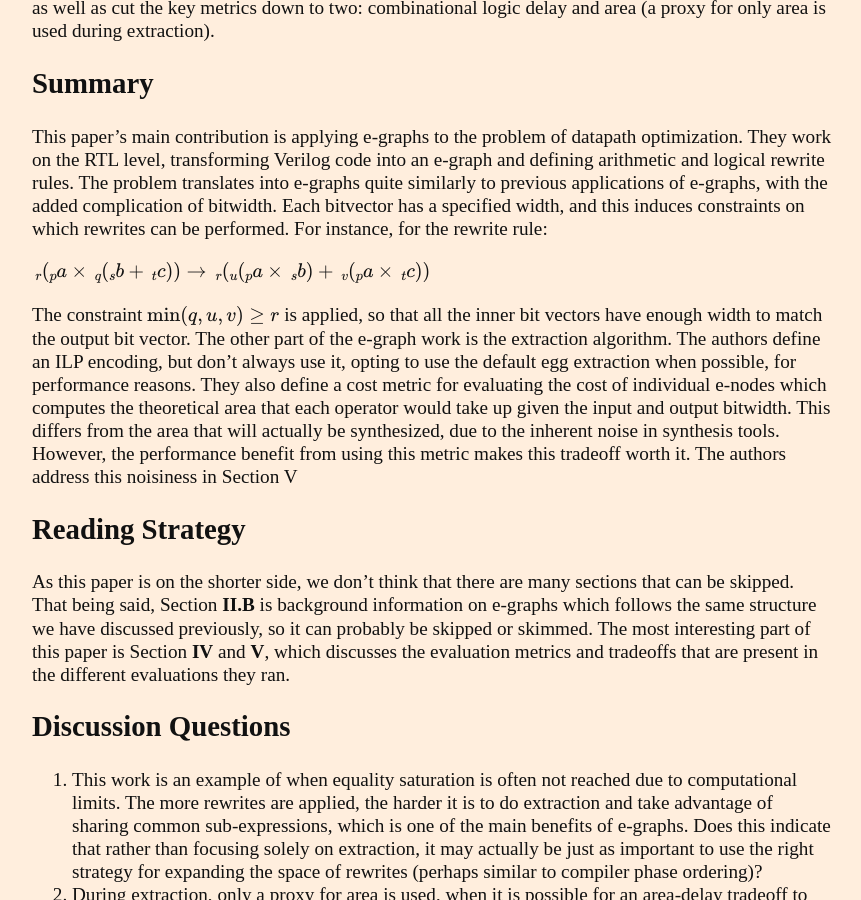
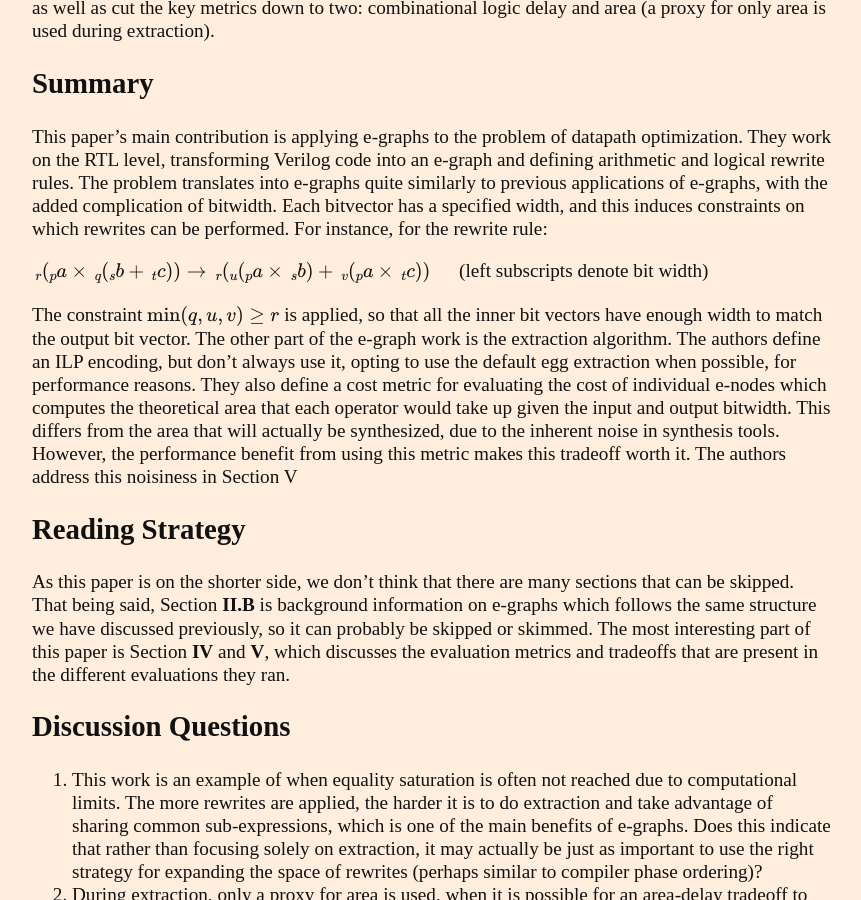
Before and after one commit to mwillsey/cs294-260-sp24, a Jekyll site: the page built from _posts/2024-03-11-egraphs-datapath.md, in a window 1280 px wide and 900 px high, scrolled down 703 px. Shown: the whole window, without its empty margins (208-1069 px from the left). Built offline with Jekyll 4.4.1, drawn with Linux system fonts in a browser that asks for light colours.

Commit message:
subscripts

```diff
--- a/_posts/2024-03-11-egraphs-datapath.md
+++ b/_posts/2024-03-11-egraphs-datapath.md
@@ -15,7 +15,7 @@ In this work, the authors focus on optimizing “datapaths,” which in this wor
 
 This paper’s main contribution is applying e-graphs to the problem of datapath optimization. They work on the RTL level, transforming Verilog code into an e-graph and defining arithmetic and logical rewrite rules. The problem translates into e-graphs quite similarly to previous applications of e-graphs, with the added complication of bitwidth. Each bitvector has a specified width, and this induces constraints on which rewrites can be performed. For instance, for the rewrite rule:
 
-${\,}_r( _pa \times {\,}_q(_sb + {\,}_tc)) \rightarrow {\,}_r(_u(_pa \times {\,}_sb) + {\,}_v(_pa \times {\,}_tc))$
+${\,}_r( _pa \times {\,}_q(_sb + {\,}_tc)) \rightarrow {\,}_r(_u(_pa \times {\,}_sb) + {\,}_v(_pa \times {\,}_tc))$ &nbsp;&nbsp;&nbsp;&nbsp;&nbsp;(left subscripts denote bit width)
 
 The constraint $\min(q, u, v) \geq r$ is applied, so that all the inner bit vectors have enough width to match the output bit vector.
 The other part of the e-graph work is the extraction algorithm. The authors define an ILP encoding, but don’t always use it, opting to use the default egg extraction when possible, for performance reasons. They also define a cost metric for evaluating the cost of individual e-nodes which computes the theoretical area that each operator would take up given the input and output bitwidth. This differs from the area that will actually be synthesized, due to the inherent noise in synthesis tools. However, the performance benefit from using this metric makes this tradeoff worth it. The authors address this noisiness in Section V
```
